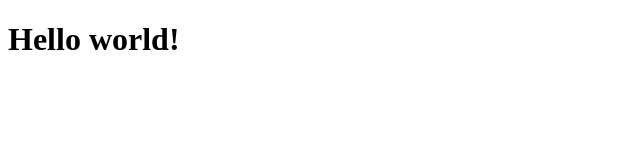
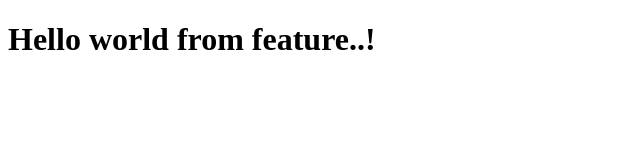
Before and after one commit to RuwanCoding/git-lab-activity, a plain HTML site: page index.html in a window 1280 px wide. Shown: the whole page, without its empty margins (0-640 px from the left). Drawn offline with Linux system fonts and the light colour scheme.

Commit message:
Update heading text on feature-1

```diff
--- a/index.html
+++ b/index.html
@@ -6,6 +6,6 @@
     <title>Document</title>
 </head>
 <body>
-    <h1>Hello world!</h1>
+    <h1>Hello world from feature..!</h1>
 </body>
 </html>
```
